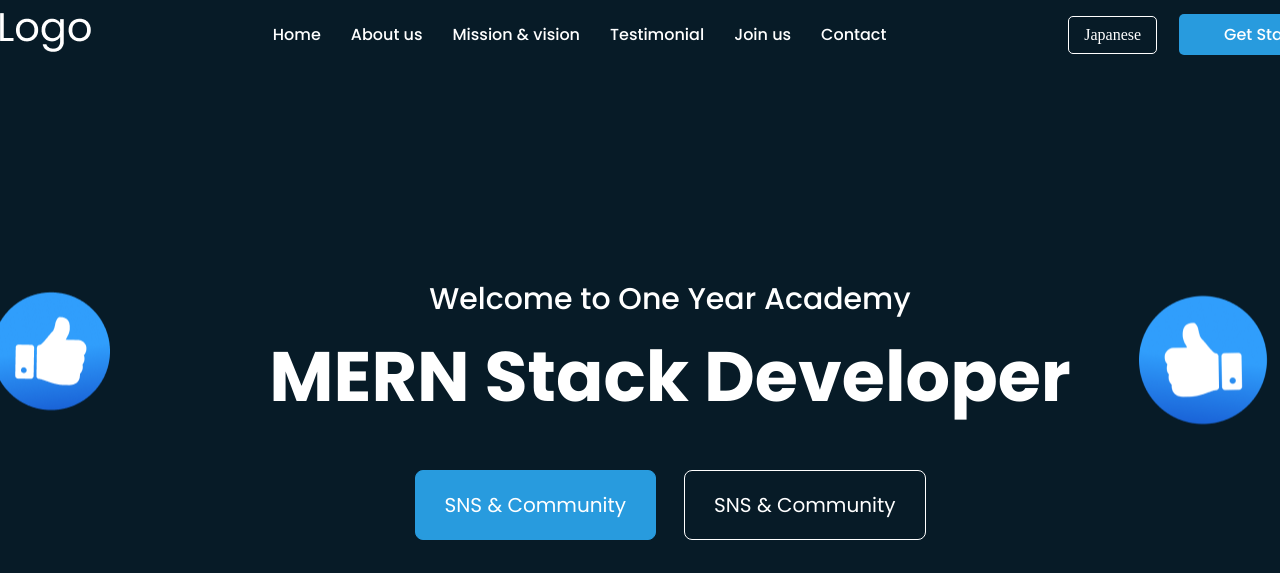
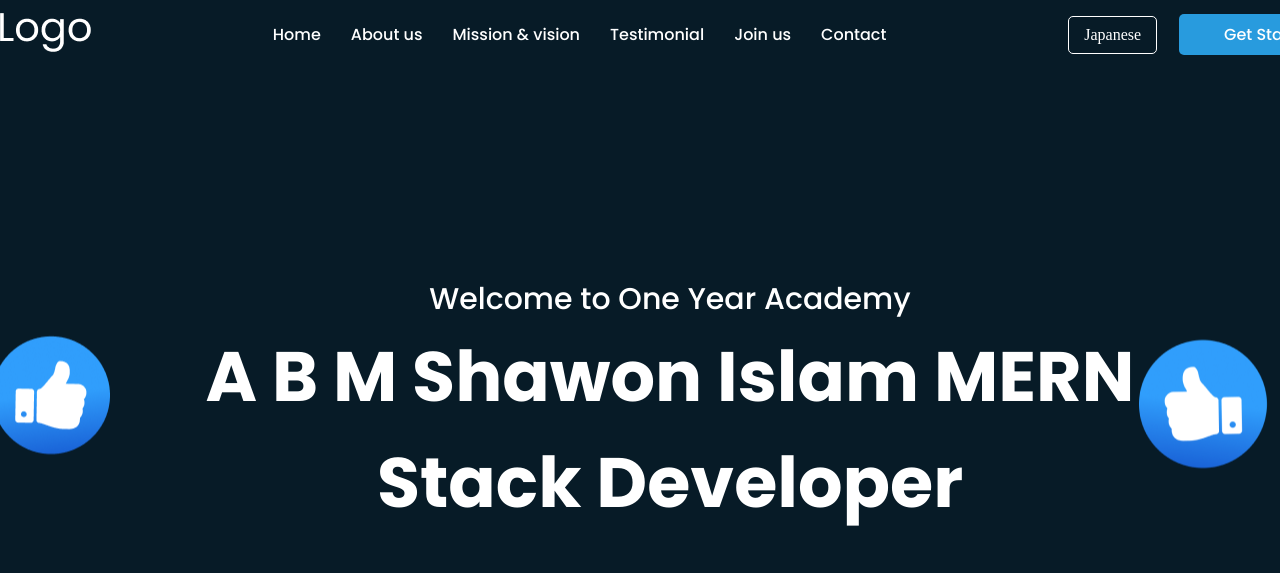
Before and after one commit to ABMshawonislam-dev/Project-1, a plain HTML site: page index.html in a window 1280 px wide. Shown: the top 573 px of the page. Drawn offline with Linux system fonts and the light colour scheme.

Commit message:
change name

```diff
--- a/index.html
+++ b/index.html
@@ -55,7 +55,7 @@
                 <img class="emoji" src="images/bannerimg.png" alt="bannerimg">
             </div>
             <p class="poppins-medium para">Welcome to One Year Academy</p>
-            <h1 class="poppins-bold">MERN Stack Developer</h1>
+            <h1 class="poppins-bold">A B M Shawon Islam MERN Stack Developer</h1>
             <a href="#" class="sns poppins-regular">SNS & Community</a>
 
             <a href="#" class="member poppins-regular">SNS & Community</a>
```
